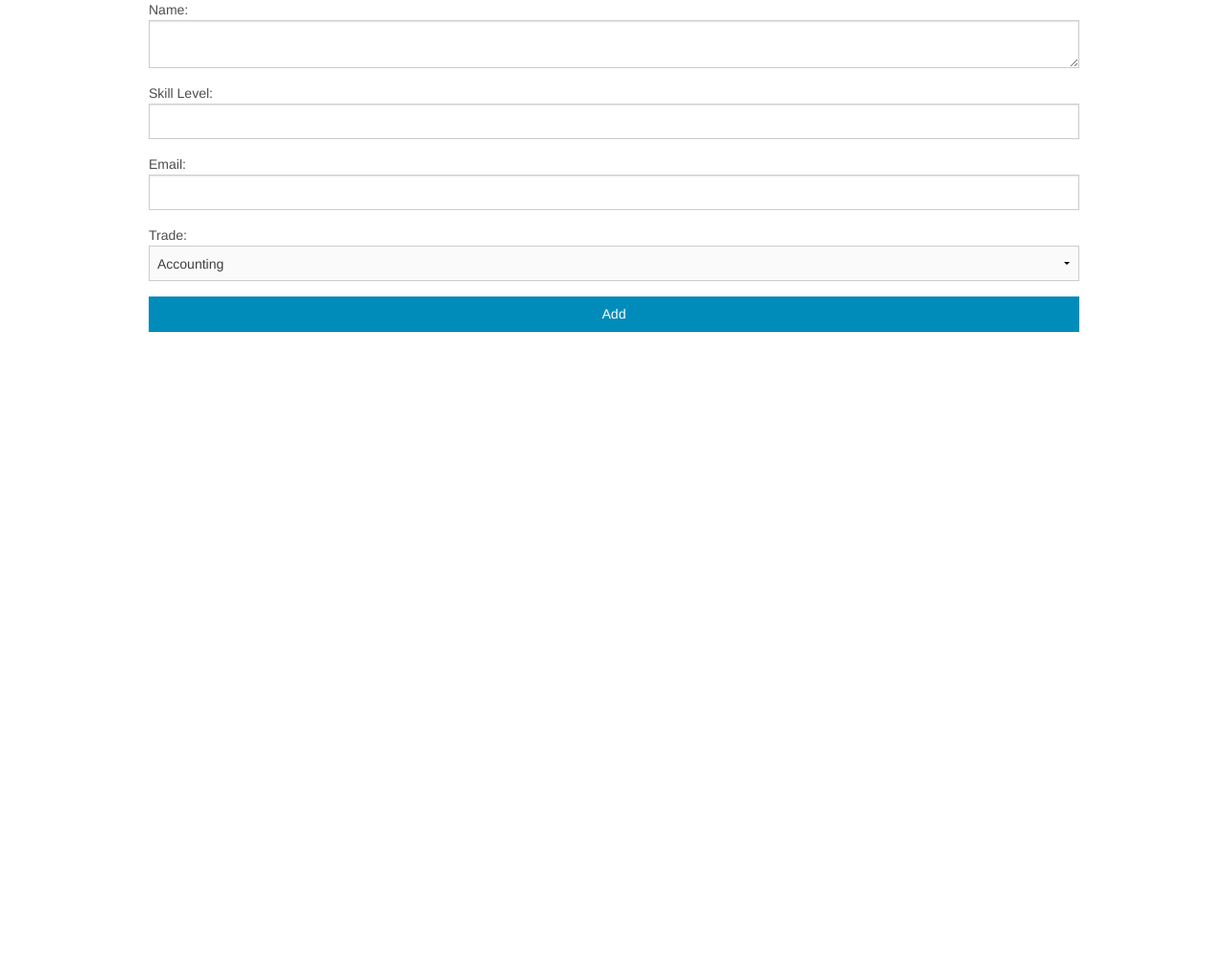
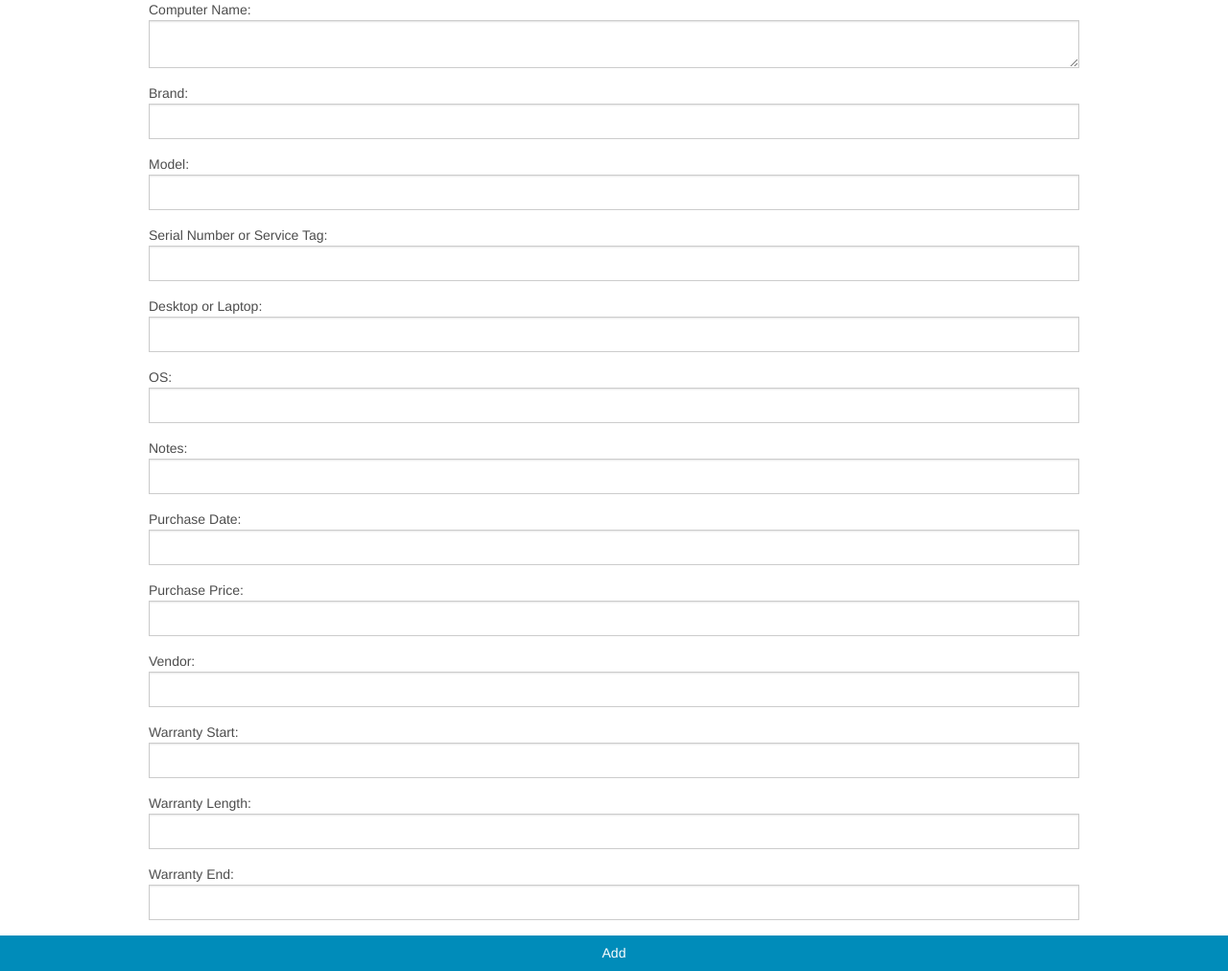
Before and after one commit to chrispuppe/ITEquipDB, a Flask app: template app/templates/computers/add.html in a window 1280 px wide. Shown: the whole page at 96% size. Before the commit the page ends 346 px from the top, so only its background shows below. Run offline with Flask 2, Linux system fonts and the light colour scheme; the template is opened without the code that fills it, so the values that code supplies are empty.

Commit message:
Computer Add is functioning but not complete yet

```diff
--- a/app/templates/computers/add.html
+++ b/app/templates/computers/add.html
@@ -3,44 +3,91 @@
   <head>
     <meta charset="utf-8" />
     <meta name="viewport" content="width=device-width, initial-scale=1.0" />
-    <title>Edit</title>
+    <title>Add Computer</title>
     <link rel="stylesheet" href="/static/css/foundation.css" />
     <script src="/static/js/vendor/modernizr.js"></script>
   </head>
   <body>
-    <form action="" method="post">
+    <form action="/computers/add" method="post">
         <div class="row">
             <div class="large-12 columns">
-                <label>Name:</label>
-                <textarea type="text" name="name_form"></textarea>
+                <label>Computer Name:</label>
+                <textarea type="text" name="computer_name"></textarea>
             </div>
         </div>
          <div class="row">
             <div class="large-12 columns">
-                <label>Skill Level:</label>
-        <input type="number" name="skill_level_form"/>
+                <label>Brand:</label>
+        <input type="text" name="brand"/>
             </div>
         </div>
         <div class="row">
             <div class="large-12 columns">
-                <label>Email:</label>
-        <input type="text" name="email_address_form"/>
+                <label>Model:</label>
+        <input type="text" name="model"/>
             </div>
         </div>
         <div class="row">
             <div class="large-12 columns">
-                <label>Trade:</label>
-        <select type="text" name="trade_form">
-        	<option value="Accounting">Accounting</option>
-        	<option value="CAD">CAD</option>
-        	<option value="Estimating">Estimating</option>
-        	<option value="PM">PM</option>
-        	<option value="Piping Plumbing">Piping Plumbing</option>
-        	<option value="Sheet Metal">Sheet Metal</option>
-            <option value="Safety">Safety</option>
-            <option value="Shop">Shop</option>
-        </select>
+                <label>Serial Number or Service Tag:</label>
+        <input type="text" name="serial"/>
+            </div>
+        </div>
+        <div class="row">
+            <div class="large-12 columns">
+                <label>Desktop or Laptop:</label>
+        <input type="text" name="computer_type"/>
+            </div>
+        </div>
+        <div class="row">
+            <div class="large-12 columns">
+                <label>OS:</label>
+        <input type="text" name="operating_system"/>
+            </div>
+        </div>
+        <div class="row">
+            <div class="large-12 columns">
+                <label>Notes:</label>
+        <input type="text" name="notes"/>
+            </div>
+        </div>
 
+        <div class="row">
+            <div class="large-12 columns">
+                <label>Purchase Date:</label>
+        <input type="text" name="aquired_date"/>
+            </div>
+        </div>
+        <div class="row">
+            <div class="large-12 columns">
+                <label>Purchase Price:</label>
+        <input type="text" name="purchase_price"/>
+            </div>
+        </div>
+        <div class="row">
+            <div class="large-12 columns">
+                <label>Vendor:</label>
+        <input type="text" name="vendor_id"/>
+            </div>
+        </div>
+        <div class="row">
+            <div class="large-12 columns">
+                <label>Warranty Start:</label>
+        <input type="text" name="warranty_start"/>
+            </div>
+        </div>
+        <div class="row">
+            <div class="large-12 columns">
+                <label>Warranty Length:</label>
+        <input type="text" name="warranty_length"/>
+            </div>
+        </div>
+        <div class="row">
+            <div class="large-12 columns">
+                <label>Warranty End:</label>
+        <input type="text" name="warranty_end"/>
+            </div>
+        </div>
         <button class="button postfix"  type="submit">Add</button>
     </form>
     <script src="/static/js/vendor/jquery.js"></script>
```
Also changed, not shown: app/models.py (+30 -12 lines), app/views.py (+15 -9 lines).
